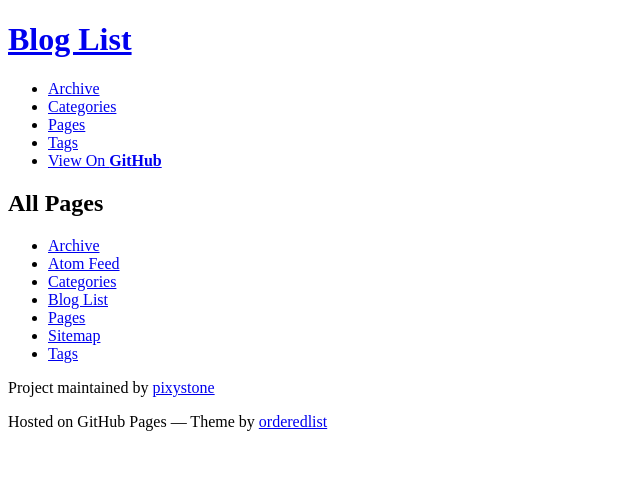
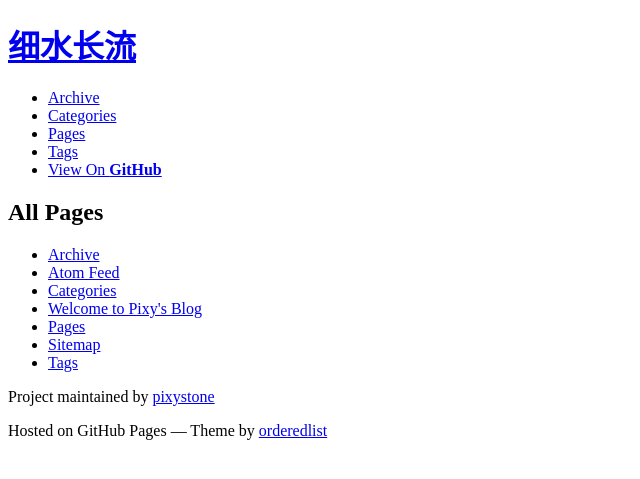
Before and after one commit to pixystone/pixystone.github.com, a Jekyll site: the page built from pages.html, in a window 1280 px wide. Shown: the top 479 px of the page, without its empty margins (0-640 px from the left). Built offline with Jekyll 4.4.1, drawn with Linux system fonts in a browser that asks for light colours.

Commit message:
Change main page title.

```diff
--- a/_includes/themes/github-modernist/default.html
+++ b/_includes/themes/github-modernist/default.html
@@ -24,7 +24,7 @@
   <body>
     <div class="wrapper">
       <header class="without-description">
-        <h1><a href="/">Blog List</a></h1>
+        <h1><a href="/">{{ site.title }}</a></h1>
         <p></p>
         <ul>
           {% assign pages_list = site.pages %}
--- a/index.html
+++ b/index.html
@@ -1,6 +1,6 @@
 ---
 layout: page
-title: Blog List
+title: Welcome to Pixy's Blog
 ---
 {% include JB/setup %}
 
```
